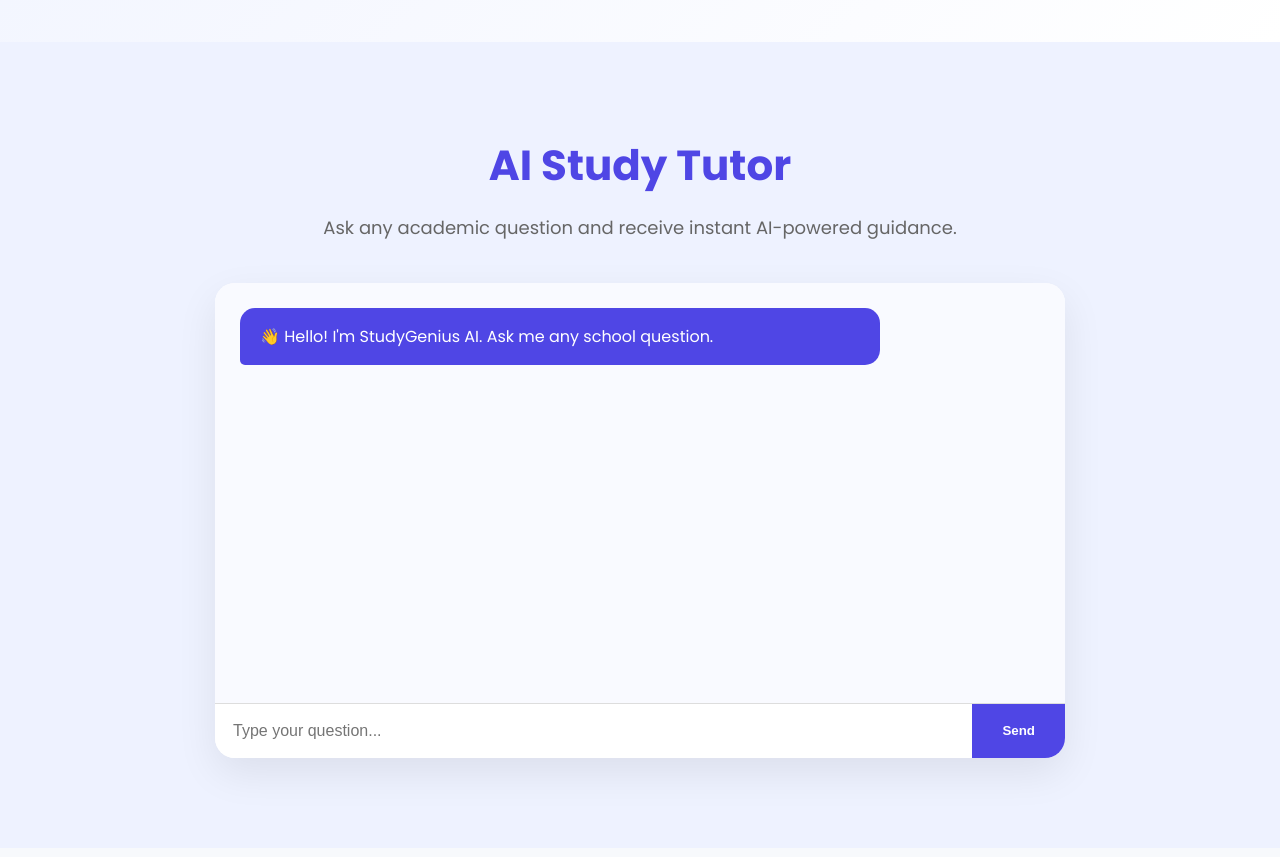
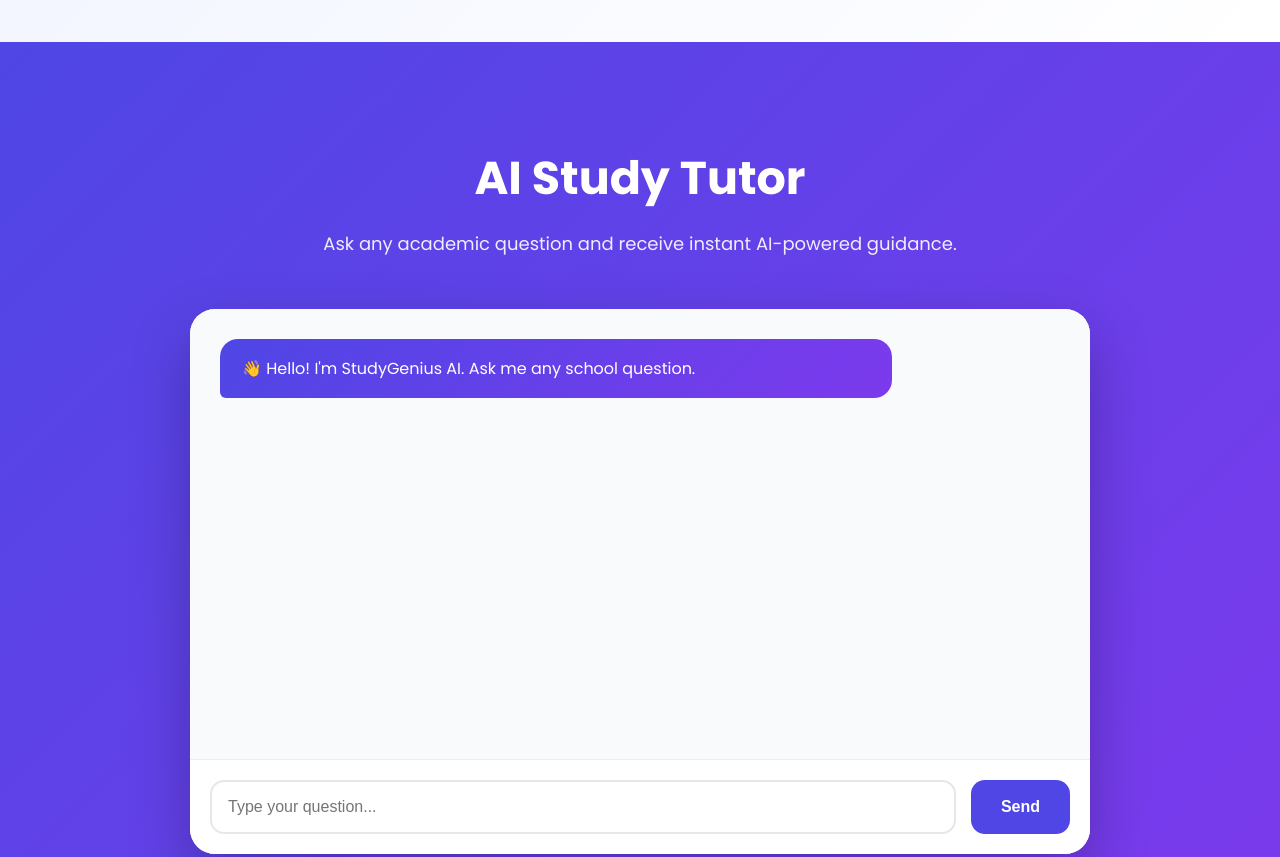
Before and after one commit to oluwabukunmiolaosun-lab/StudyGenuis-AI-, a plain HTML site: page index.html in a window 1280 px wide. Shown: the part 660-1517 px from the top of the page. Drawn offline with Linux system fonts and the light colour scheme.

Commit message:
Update style.css

```diff
--- a/css/style.css
+++ b/css/style.css
@@ -222,100 +222,124 @@ body{
 ========================== */
 
 .ai-tutor{
-    padding:90px 0;
-    background:#eef2ff;
+    padding:100px 8%;
+    background:linear-gradient(135deg,#4f46e5,#7c3aed);
 }
 
 .ai-tutor h2{
     text-align:center;
-    font-size:42px;
-    color:#4f46e5;
+    font-size:46px;
+    color:#fff;
     margin-bottom:15px;
+    font-weight:700;
 }
 
 .section-description{
     text-align:center;
-    color:#666;
+    color:rgba(255,255,255,.9);
     max-width:700px;
-    margin:0 auto 40px;
+    margin:0 auto 50px;
     font-size:18px;
 }
 
 .chat-container{
-    max-width:850px;
+    max-width:900px;
     margin:auto;
-    background:#fff;
-    border-radius:20px;
+    background:#ffffff;
+    border-radius:25px;
     overflow:hidden;
-    box-shadow:0 15px 40px rgba(0,0,0,.08);
+    box-shadow:0 25px 60px rgba(0,0,0,.25);
 }
 
 .chat-box{
-    height:420px;
+    height:450px;
     overflow-y:auto;
-    padding:25px;
-    background:#f9faff;
+    padding:30px;
+    background:#f9fafb;
 }
 
 .ai-message,
 .user-message{
-    padding:15px 20px;
+    padding:16px 22px;
     margin-bottom:18px;
-    border-radius:15px;
+    border-radius:18px;
     max-width:80%;
     line-height:1.7;
+    font-size:16px;
 }
 
 .ai-message{
-    background:#4f46e5;
+    background:linear-gradient(135deg,#4f46e5,#7c3aed);
     color:#fff;
-    border-bottom-left-radius:5px;
+    border-bottom-left-radius:6px;
 }
 
 .user-message{
     background:#e5e7eb;
+    color:#222;
     margin-left:auto;
-    border-bottom-right-radius:5px;
+    border-bottom-right-radius:6px;
 }
 
 .chat-input{
     display:flex;
-    border-top:1px solid #ddd;
+    padding:20px;
+    gap:15px;
+    background:#fff;
+    border-top:1px solid #eee;
 }
 
 .chat-input input{
     flex:1;
-    border:none;
-    padding:18px;
+    border:2px solid #e5e7eb;
+    border-radius:14px;
+    padding:16px;
     font-size:16px;
     outline:none;
+    transition:.3s;
+}
+
+.chat-input input:focus{
+    border-color:#4f46e5;
 }
 
 .chat-input button{
-    border:none;
     background:#4f46e5;
     color:#fff;
-    padding:0 30px;
+    border:none;
+    border-radius:14px;
+    padding:16px 30px;
+    font-size:16px;
     font-weight:600;
     cursor:pointer;
+    transition:.3s;
 }
 
 .chat-input button:hover{
     background:#4338ca;
+    transform:translateY(-2px);
 }
 
 @media(max-width:768px){
+
+.ai-tutor{
+    padding:70px 5%;
+}
+
+.ai-tutor h2{
+    font-size:34px;
+}
+
+.chat-box{
+    height:350px;
+}
 
 .chat-input{
     flex-direction:column;
 }
 
 .chat-input button{
-    padding:18px;
-}
-
-.ai-tutor h2{
-    font-size:32px;
+    width:100%;
 }
 
 }
```
